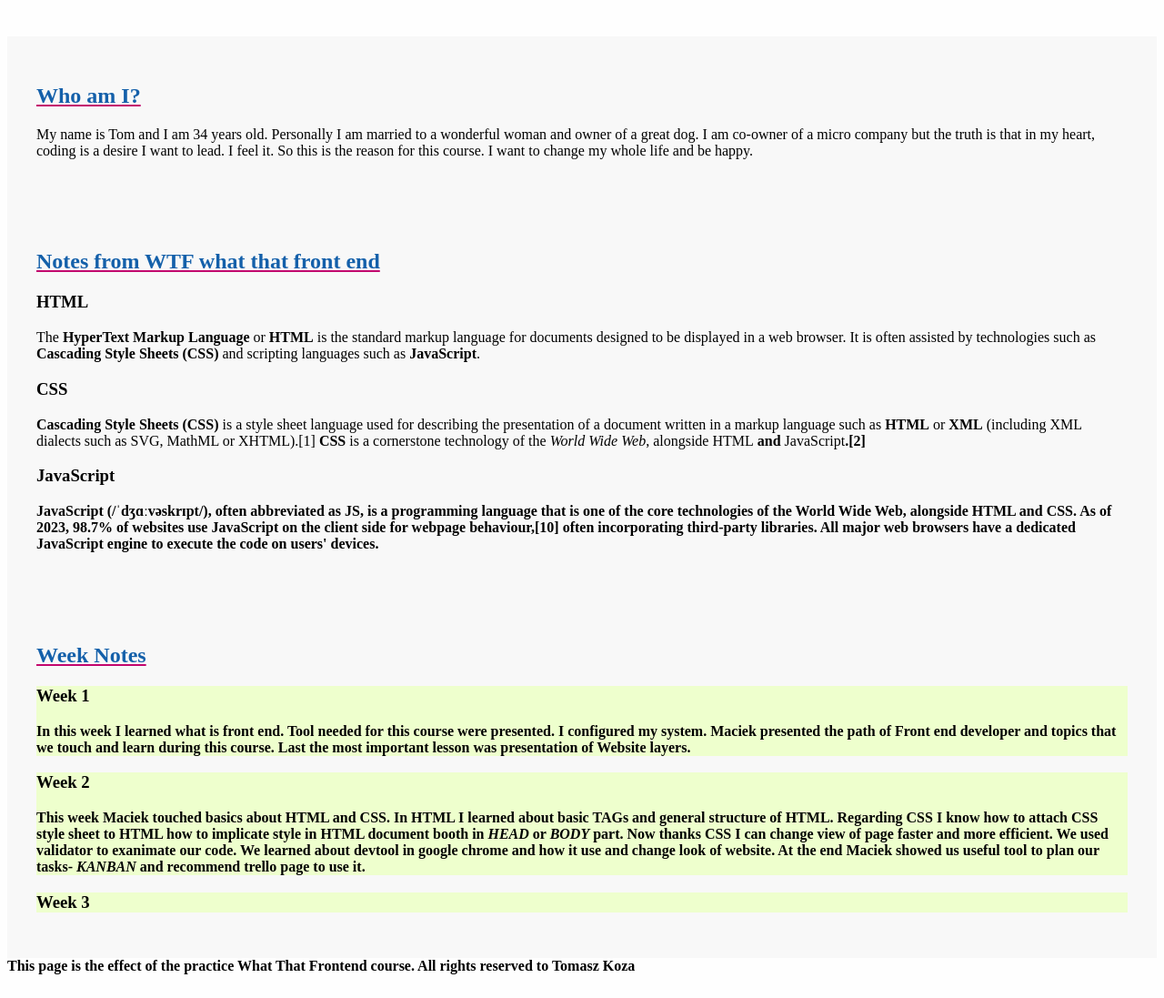
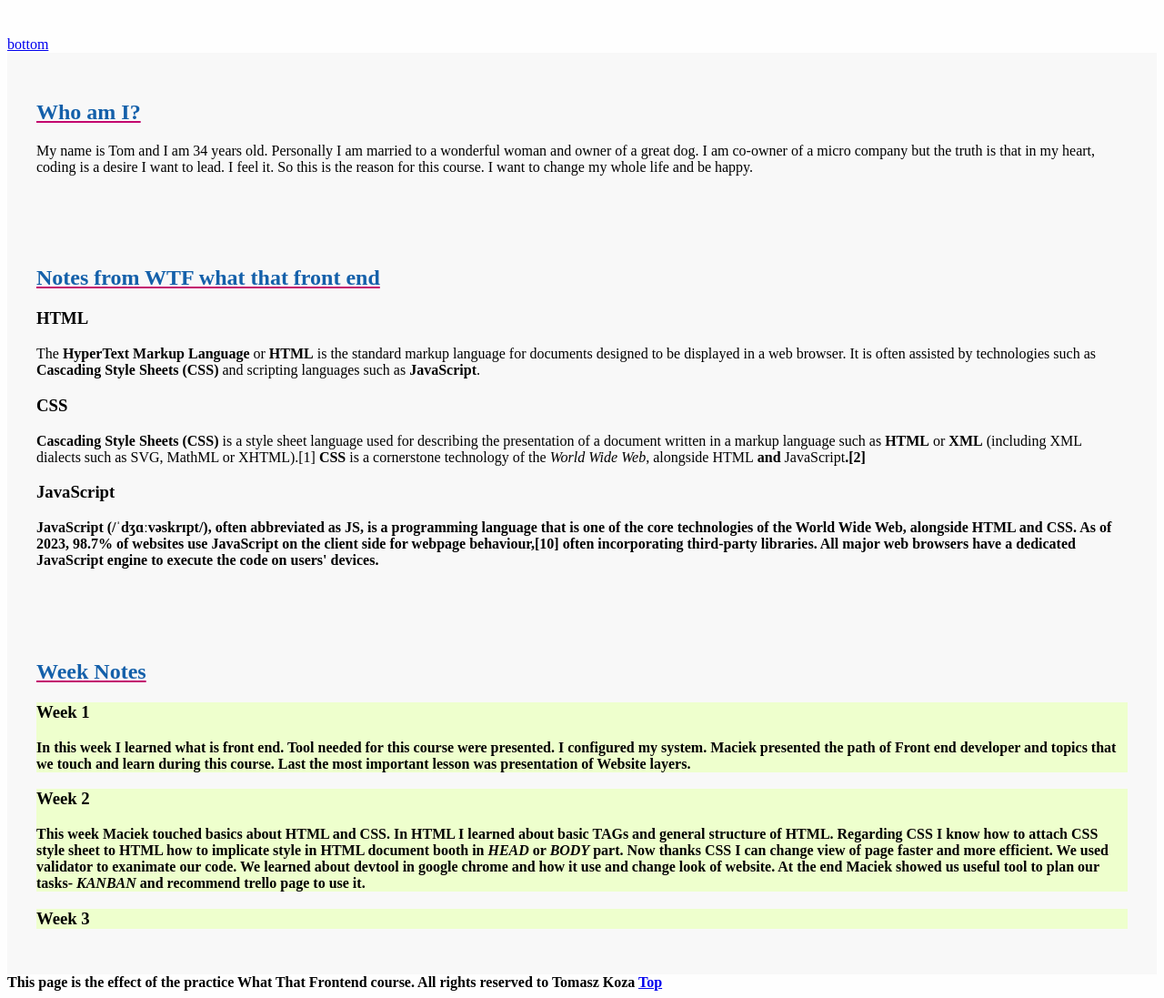
Before and after one commit to TomaszKoza/homepage, a plain HTML site: page index.html in a window 1280 px wide. Shown: the part 120-1217 px from the top of the page at 91% size. Drawn offline with Linux system fonts and the light colour scheme.

Commit message:
anchors top bottom added

```diff
--- a/index.html
+++ b/index.html
@@ -9,13 +9,14 @@
 
 </head>
 
-<body>
+<body id="top">
 	<main>
 		<header>
 			<h1>
 				Tomasz Koza- Homepage
 			</h1>
 		</header>
+	<a href="#bottom">bottom</a>
 		<section>
 			<h2>Who am I?</h2>
 			<p>
@@ -78,10 +79,11 @@
 				</p>
 			</article>
 		</section>
-		<footer>
+		<footer id="bottom">
 			This page is the effect of the practice What That Frontend course. All rights reserved to Tomasz Koza
+			<a href="#top">Top</a>
 		</footer>
 	</main>
-</body>
+</body >
 
 </html>
```
